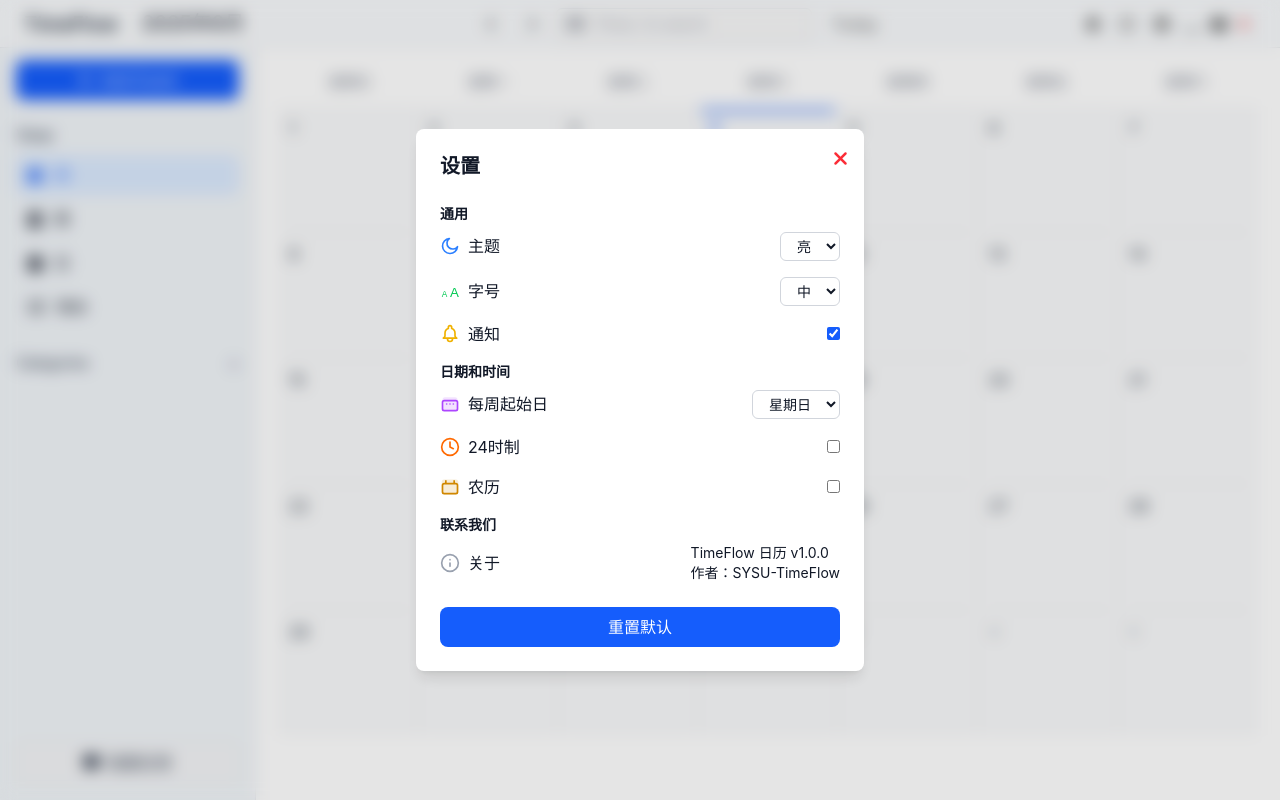
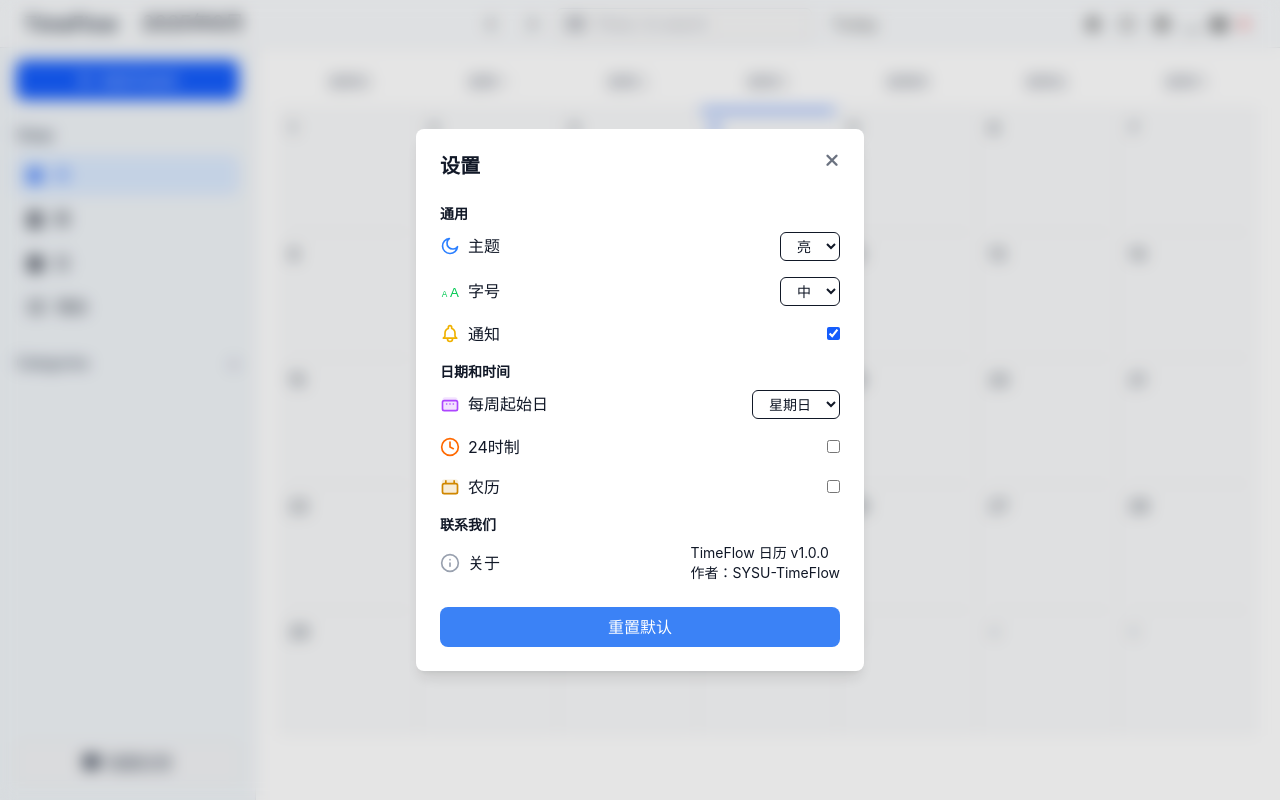
Before and after one commit to SYSU-TimeFlow/TimeFlow, a Vue app: page /#/ in a window 1280 px wide. Both pictures are taken after a click on the button 1162 px from the left and 23 px from the top of the page. Built offline with nearby package versions, Linux system fonts and the light colour scheme.

Commit message:
refactor(page): btn 统一

```diff
--- a/src/components/pages/SettingPage.vue
+++ b/src/components/pages/SettingPage.vue
@@ -24,7 +24,7 @@
       <div class="absolute top-4 right-4 flex space-x-2 z-10">
         <!-- 关闭按钮 -->
         <button
-          class="text-red-500 hover:text-red-700 cursor-pointer text-xl transition"
+          class="modal-close-btn absolute-top-right"
           @click="uiStore.closeSettings"
           title="关闭"
         >
@@ -38,7 +38,7 @@
       <div class="text-secondary text-sm font-semibold mb-2 mt-2">通用</div>
       <!-- 主题切换（选择条，选项为亮/暗） -->
       <div class="mb-4 flex items-center justify-between">
-        <span class="flex items-center ">
+        <span class="flex items-center">
           <!-- 月亮图标 -->
           <svg
             class="w-5 h-5 mr-2 text-blue-500"
@@ -57,7 +57,7 @@
         </span>
         <select
           v-model="settingStore.themeMode"
-          class="border border-gray-300 rounded-md px-3 py-1 text-sm focus:outline-none focus:ring-2 focus:ring-blue-500 focus:border-transparent"
+          class="border rounded-md px-3 py-1 text-sm focus:outline-none focus:ring-2 focus:ring-blue-500 focus:border-transparent"
           @change="applyThemeChange"
         >
           <option value="light">亮</option>
@@ -66,7 +66,7 @@
       </div>
       <!-- 字号选择 -->
       <div class="mb-4 flex items-center justify-between">
-        <span class="flex items-center ">
+        <span class="flex items-center">
           <!-- 小A大A图标 -->
           <svg
             class="w-5 h-5 mr-2 text-green-500"
@@ -96,7 +96,7 @@
         </span>
         <select
           v-model="settingStore.fontSize"
-          class="border border-gray-300 rounded-md px-3 py-1 text-sm focus:outline-none focus:ring-2 focus:ring-blue-500 focus:border-transparent"
+          class="border rounded-md px-3 py-1 text-sm focus:outline-none focus:ring-2 focus:ring-blue-500 focus:border-transparent"
           @change="applyFontSizeChange"
         >
           <option value="small">小</option>
@@ -106,7 +106,7 @@
       </div>
       <!-- 通知开关 -->
       <div class="mb-4 flex items-center justify-between">
-        <span class="flex items-center ">
+        <span class="flex items-center">
           <svg
             class="w-5 h-5 mr-2 text-yellow-500"
             fill="none"
@@ -136,7 +136,7 @@
       </div>
       <!-- 每周起始日 -->
       <div class="mb-4 flex items-center justify-between">
-        <span class="flex items-center ">
+        <span class="flex items-center">
           <!-- 周历图标 -->
           <svg
             class="w-5 h-5 mr-2 text-purple-500"
@@ -170,7 +170,7 @@
         </span>
         <select
           v-model="settingStore.weekStart"
-          class="border border-gray-300 rounded-md px-3 py-1 text-sm focus:outline-none focus:ring-2 focus:ring-blue-500 focus:border-transparent"
+          class="border rounded-md px-3 py-1 text-sm focus:outline-none focus:ring-2 focus:ring-blue-500 focus:border-transparent"
         >
           <option value="0">星期日</option>
           <option value="1">星期一</option>
@@ -183,7 +183,7 @@
       </div>
       <!-- 24小时制 -->
       <div class="mb-4 flex items-center justify-between">
-        <span class="flex items-center ">
+        <span class="flex items-center">
           <svg
             class="w-5 h-5 mr-2 text-orange-500"
             fill="none"
@@ -208,7 +208,7 @@
       </div>
       <!-- 农历开关 -->
       <div class="mb-4 flex items-center justify-between">
-        <span class="flex items-center ">
+        <span class="flex items-center">
           <!-- 日历图标 -->
           <svg
             class="w-5 h-5 mr-2 text-yellow-600"
@@ -267,7 +267,7 @@
       <div class="text-secondary text-sm font-semibold mb-2 mt-2">联系我们</div>
       <!-- 关于 -->
       <div class="mb-4 flex items-center justify-between">
-        <span class="flex items-center ">
+        <span class="flex items-center">
           <svg
             class="w-5 h-5 mr-2 text-gray-400"
             fill="none"
@@ -293,7 +293,7 @@
       <div class="mt-6 flex gap-3">
         <!-- 重置按钮 -->
         <button
-          class="w-full py-2 bg-blue-600 text-white rounded-lg hover:bg-blue-700 transition cursor-pointer whitespace-nowrap font-medium"
+          class="modal-save-btn w-full"
           @click="resetSettings"
         >
           重置默认
@@ -305,7 +305,7 @@
         <div
           v-if="showToast"
           class="fixed left-1/2 top-20 -translate-x-1/2 px-6 py-2 rounded shadow-lg z-50"
-          :class=" [
+          :class="[
             toastType === 'success' ? 'bg-green-500' : 'bg-blue-500',
             'text-white',
           ]"
--- a/src/styles/theme.css
+++ b/src/styles/theme.css
@@ -108,38 +108,6 @@
   --modal-shadow: 0 16px 32px rgba(1, 4, 9, 0.85); /* 更明显的阴影 */
 }
 
-/* ====================== pages ======================= */
-
-/*  设置基础样式 (亮色模式) */
-.event-modal,
-.settings-container {
-  background-color: var(
-    --modal-bg
-  ); /* 在亮色模式下使用 :root 中定义的 --modal-bg */
-  color: var(--text-primary); /* 基础文字颜色 */
-  /* 其他基础样式，如圆角、阴影等已由Vue组件中的Tailwind类处理 */
-}
-
-/* 暗黑模式下的模态框样式  */
-.dark-mode .event-modal,
-.dark-mode .settings-container {
-  background-color: var(
-    --modal-bg
-  ) !important; /* 使用 .dark-mode 中定义的 --modal-bg */
-  color: var(
-    --modal-text-primary-color
-  ); /* 使用 .dark-mode 中定义的 --modal-text-primary-color */
-  border: 1px solid var(--modal-border);
-  box-shadow: var(--modal-shadow);
-}
-
-.dark-mode .settings-container .text-secondary {
-  color: var(
-    --modal-text-secondary-color
-  ); /* 使用 .dark-mode 中定义的 --modal-text-secondary-color */
-}
-
-/* ====================== pages ======================= */
 
 /* 覆盖各种组件的默认样式 */
 .dark-mode .bg-blue-600 {
@@ -171,50 +139,6 @@ html,
   color: var(--icon-color-active);
 }
 
-/* 暗黑模式下的模态框样式 */
-.dark-mode .modal-header h3 {
-  color: var(--modal-title-color);
-}
-
-/* 修改：确保 modal-header, modal-body, modal-footer 在暗黑模式下使用正确的背景 */
-.dark-mode .modal-header,
-.dark-mode .modal-body, /* 确保 modal-body 也应用暗黑模式背景 */
-.dark-mode .modal-footer {
-  border-color: var(--modal-border);
-  background-color: var(
-    --modal-bg
-  ); /* 确保这些部分也使用暗黑模式的 --modal-bg */
-}
-
-.dark-mode .modal-body label {
-  color: var(--modal-label-color);
-}
-
-.dark-mode .modal-body input,
-.dark-mode .modal-body textarea {
-  background-color: var(--modal-input-bg);
-  color: var(--modal-input-text);
-  border-color: var(--modal-input-border);
-  /* 确保暗黑模式下输入框焦点样式也由 theme.css 控制或与 Tailwind 协调 */
-}
-
-.dark-mode .modal-body input:focus,
-.dark-mode .modal-body textarea:focus {
-  border-color: #58a6ff !important; /* 来自原scoped CSS */
-  box-shadow: 0 0 0 3px rgba(88, 166, 255, 0.3) !important; /* 来自原scoped CSS */
-}
-
-.dark-mode .modal-footer button {
-  color: var(--modal-button-text);
-}
-
-.dark-mode .modal-footer button.bg-blue-600 {
-  background-color: var(--modal-button-bg);
-}
-
-.dark-mode .modal-footer button.bg-blue-600:hover {
-  background-color: var(--modal-button-hover);
-}
 
 /* ====================== 统一模态框样式 ======================= */
 
@@ -225,8 +149,8 @@ html,
 .help-modal,
 .category-modal,
 .feedback-modal {
-  background-color: var(--modal-bg);
-  color: var(--text-primary);
+  background-color: var(--modal-bg); /* 使用亮色模式下的模态框背景色 */
+  color: var(--text-primary); /* 使用亮色模式下的主要文本颜色 */
 }
 
 /* 暗黑模式下的统一模态框样式 */
@@ -236,32 +160,56 @@ html,
 .dark-mode .help-modal,
 .dark-mode .category-modal,
 .dark-mode .feedback-modal {
-  background-color: var(--modal-bg) !important;
-  color: var(--modal-text-primary-color);
-  border: 1px solid var(--modal-border);
-  box-shadow: var(--modal-shadow);
+  background-color: var(--modal-bg) !important; /* 使用暗黑模式下的模态框背景色 */
+  color: var(--modal-text-primary-color); /* 使用暗黑模式下的主要文本颜色 */
+  border: 1px solid var(--modal-border); /* 添加边框以增强区分度 */
+  box-shadow: var(--modal-shadow); /* 添加阴影以提升视觉层次 */
 }
 
 /* 统一模态框头部、主体、底部样式 */
 .dark-mode .modal-header,
 .dark-mode .modal-body,
 .dark-mode .modal-footer {
-  border-color: var(--modal-border);
-  background-color: var(--modal-bg);
+  border-color: var(--modal-border); /* 使用暗黑模式下的边框颜色 */
+  background-color: var(--modal-bg); /* 使用暗黑模式下的背景色 */
 }
 
 /* 统一模态框标题样式 */
 .dark-mode .modal-header h3 {
-  color: var(--modal-title-color) !important;
-  text-shadow: 1px 1px 2px rgba(0, 0, 0, 0.7);
-  font-weight: 600;
+  color: var(--modal-title-color) !important; /* 使用暗黑模式下的标题颜色 */
+  text-shadow: 1px 1px 2px rgba(0, 0, 0, 0.7); /* 添加轻微的文字阴影以增强可读性 */
+  font-weight: 600; /* 加粗标题以突出显示 */
 }
 
 /* 统一表单标签样式 */
 .dark-mode .modal-body label,
 .dark-mode .form-group label {
-  color: var(--modal-label-color) !important;
-  font-weight: 500;
+  color: var(--modal-label-color) !important; /* 使用暗黑模式下的标签颜色 */
+  font-weight: 500; /* 适度加粗标签文字 */
+}
+
+/* 亮色模式下的输入框样式 */
+.modal-body input,
+.modal-body textarea,
+.modal-body select,
+.form-group input,
+.form-group textarea,
+.form-group select {
+  border: 1px solid #d1d5db !important; /* 使用亮色模式下的输入框边框颜色 */
+  padding: 0.5rem; /* 添加内边距 */
+  border-radius: 0.375rem; /* 圆角 */
+  outline: none; /* 移除默认的聚焦样式 */
+  transition: box-shadow 0.3s, border-color 0.3s; /* 平滑过渡效果 */
+}
+
+.modal-body input:focus,
+.modal-body textarea:focus,
+.modal-body select:focus,
+.form-group input:focus,
+.form-group textarea:focus,
+.form-group select:focus {
+  border-color: #388bfd !important; /* 聚焦时移除边框颜色 */
+  box-shadow: 0 0 0 3px rgba(88, 166, 255, 0.3); /* 聚焦时的炫光效果 */
 }
 
 /* 统一输入框和文本域样式 */
@@ -271,10 +219,10 @@ html,
 .dark-mode .form-group input,
 .dark-mode .form-group textarea,
 .dark-mode .form-group select {
-  background-color: var(--modal-input-bg) !important;
-  color: var(--modal-input-text) !important;
-  border: 1px solid var(--modal-input-border) !important;
-  box-shadow: inset 0 1px 2px rgba(0, 0, 0, 0.3);
+  background-color: var(--modal-input-bg) !important; /* 使用暗黑模式下的输入框背景色 */
+  color: var(--modal-input-text) !important; /* 使用暗黑模式下的输入框文字颜色 */
+  border: 1px solid var(--modal-input-border, #d1d5db) !important; /* 使用暗黑模式下的输入框边框颜色，默认值为 border-gray-300 */
+  box-shadow: inset 0 1px 2px rgba(0, 0, 0, 0.3); /* 添加内阴影以增强视觉效果 */
 }
 
 /* 统一输入框焦点样式 */
@@ -284,8 +232,8 @@ html,
 .dark-mode .form-group input:focus,
 .dark-mode .form-group textarea:focus,
 .dark-mode .form-group select:focus {
-  border-color: #58a6ff !important;
-  box-shadow: 0 0 0 3px rgba(88, 166, 255, 0.3) !important;
+  border-color: #58a6ff !important; /* 焦点状态下的边框颜色 */
+  box-shadow: 0 0 0 3px rgba(88, 166, 255, 0.3) !important; /* 焦点状态下的外阴影 */
 }
 
 /* 统一占位符样式 */
@@ -293,94 +241,164 @@ html,
 .dark-mode .modal-body textarea::placeholder,
 .dark-mode .form-group input::placeholder,
 .dark-mode .form-group textarea::placeholder {
-  color: var(--text-tertiary) !important;
+  color: var(--text-tertiary) !important; /* 使用暗黑模式下的占位符颜色 */
 }
 
 /* 统一按钮样式 */
 .dark-mode .modal-footer button {
-  color: var(--modal-button-text);
+  color: var(--modal-button-text); /* 按钮文字颜色 */
 }
 
 .dark-mode .modal-footer button.bg-blue-600,
 .dark-mode .modal-footer .btn-primary {
-  background-color: var(--modal-button-bg) !important;
-  color: var(--modal-button-text) !important;
-  border: 1px solid var(--modal-button-bg);
+  background-color: var(--modal-button-bg) !important; /* 主按钮背景色 */
+  color: var(--modal-button-text) !important; /* 主按钮文字颜色 */
+  border: 1px solid var(--modal-button-bg); /* 主按钮边框颜色 */
 }
 
 .dark-mode .modal-footer button.bg-blue-600:hover,
 .dark-mode .modal-footer .btn-primary:hover {
-  background-color: var(--modal-button-hover) !important;
+  background-color: var(--modal-button-hover) !important; /* 主按钮悬停背景色 */
 }
 
 .dark-mode .modal-footer button.bg-red-600,
 .dark-mode .modal-footer .btn-danger {
-  background-color: #da3633 !important;
-  color: var(--modal-button-text) !important;
-  border: 1px solid #da3633;
+  background-color: #da3633 !important; /* 危险按钮背景色 */
+  color: var(--modal-button-text) !important; /* 危险按钮文字颜色 */
+  border: 1px solid #da3633; /* 危险按钮边框颜色 */
 }
 
 .dark-mode .modal-footer button.bg-red-600:hover,
 .dark-mode .modal-footer .btn-danger:hover {
-  background-color: #f85149 !important;
+  background-color: #f85149 !important; /* 危险按钮悬停背景色 */
 }
 
 .dark-mode .modal-footer button.bg-gray-300,
 .dark-mode .modal-footer .btn-secondary {
-  background-color: var(--modal-button-secondary) !important;
-  color: var(--text-primary) !important;
-  border: 1px solid var(--modal-border);
+  background-color: var(--modal-button-secondary) !important; /* 次要按钮背景色 */
+  color: var(--text-primary) !important; /* 次要按钮文字颜色 */
+  border: 1px solid var(--modal-border); /* 次要按钮边框颜色 */
 }
 
 .dark-mode .modal-footer button.bg-gray-300:hover,
 .dark-mode .modal-footer .btn-secondary:hover {
-  background-color: var(--modal-button-secondary-hover) !important;
+  background-color: var(--modal-button-secondary-hover) !important; /* 次要按钮悬停背景色 */
+}
+/* 统一关闭按钮样式 */
+.modal-close-btn {
+  display: flex;
+  align-items: center;
+  justify-content: center;
+  width: 2rem;
+  height: 2rem;
+  border-radius: 0.375rem;
+  cursor: pointer;
+  border: none;
+  background: transparent;
+  color: #6b7280; /* 默认关闭按钮颜色 */
+  font-size: 1.125rem;
 }
 
-/* 统一关闭按钮样式 */
-.dark-mode .modal-header button {
-  color: var(--text-secondary) !important;
+.modal-close-btn:hover {
+  color: #ef4444; /* 悬停时关闭按钮颜色 */
+  background-color: rgba(239, 68, 68, 0.1); /* 悬停时关闭按钮背景色 */
 }
 
-.dark-mode .modal-header button:hover {
-  color: #ff6b6b !important;
-  background-color: rgba(255, 107, 107, 0.1);
+.modal-close-btn:active {
+  background-color: rgba(239, 68, 68, 0.2); /* 点击时背景色 */
 }
 
-/* 统一分类选择器样式 */
-.dark-mode .category-option {
-  box-shadow: 0 0 0 2px var(--modal-border), 0 2px 4px rgba(0, 0, 0, 0.4);
+/* 暗黑模式下的关闭按钮样式 */
+.dark-mode .modal-close-btn {
+  color: var(--text-secondary); /* 暗黑模式下的关闭按钮颜色 */
 }
 
-.dark-mode .category-option.border-gray-800 {
-  box-shadow: 0 0 0 3px #58a6ff !important;
-  border-color: #58a6ff !important;
+.dark-mode .modal-close-btn:hover {
+  color: #bc2d2d; /* 暗黑模式下悬停时关闭按钮颜色 */
+  background-color: rgba(255, 107, 107, 0.1); /* 暗黑模式下悬停时关闭按钮背景色 */
 }
 
-/* 统一复选框样式 */
-.dark-mode input[type="checkbox"] {
-  accent-color: #58a6ff;
-  filter: brightness(1.2);
+/* 统一模态框底部按钮样式 */
+.modal-save-btn {
+  padding: 0.5rem 1rem;
+  background-color: #3b82f6;
+  color: white;
+  border: none;
+  border-radius: 0.5rem;
+  cursor: pointer;
+  font-weight: 500;
+  transition: background-color 0.2s;
 }
 
-/* 统一文本颜色覆盖 */
-.dark-mode .text-gray-700 {
-  color: var(--modal-label-color) !important;
+.modal-save-btn:hover {
+  background-color: #2563eb;
 }
 
-.dark-mode .text-gray-500 {
-  color: var(--text-tertiary) !important;
+.modal-save-btn:disabled {
+  background-color: #d1d5db;
+  color: #9ca3af;
+  cursor: not-allowed;
 }
 
-.dark-mode .text-secondary {
-  color: var(--modal-text-secondary-color) !important;
+.modal-del-btn {
+  padding: 0.5rem 1rem;
+  background-color: #ef4444;
+  color: white;
+  border: none;
+  border-radius: 0.5rem;
+  cursor: pointer;
+  font-weight: 500;
+  transition: background-color 0.2s;
+}
+
+.modal-del-btn:hover {
+  background-color: #dc2626;
+}
+
+/* 暗黑模式下的统一按钮样式 */
+.dark-mode .modal-save-btn {
+  background-color: var(--modal-button-bg);
+  color: var(--modal-button-text);
+}
+
+.dark-mode .modal-save-btn:hover {
+  background-color: var(--modal-button-hover);
+}
+
+.dark-mode .modal-save-btn:disabled {
+  background-color: var(--modal-button-secondary);
+  color: var(--text-tertiary);
+}
+
+.dark-mode .modal-del-btn {
+  background-color: #da3633;
+  color: var(--modal-button-text);
+}
+
+.dark-mode .modal-del-btn:hover {
+  background-color: #f85149;
 }
 
 /* 统一快捷键样式 */
 .dark-mode kbd {
-  background-color: var(--modal-input-bg) !important;
-  border: 1px solid var(--modal-input-border) !important;
-  color: var(--modal-title-color) !important;
+  background-color: var(--modal-input-bg) !important; /* 快捷键背景色 */
+  border: 1px solid var(--modal-input-border) !important; /* 快捷键边框颜色 */
+  color: var(--modal-title-color) !important; /* 快捷键文字颜色 */
   box-shadow: 0 1px 0 rgba(255, 255, 255, 0.1),
-    inset 0 1px 2px rgba(0, 0, 0, 0.3);
+    inset 0 1px 2px rgba(0, 0, 0, 0.3); /* 快捷键阴影效果 */
 }
+
+/* ====================== 模态框规范 ======================= */
+
+/*
+模态框规范：
+1. 每个模态框应包含以下部分：
+   - modal-header: 用于显示模态框标题或关闭按钮。
+   - modal-body: 用于显示主要内容，如表单、文本或其他交互元素。
+   - modal-footer: 用于显示操作按钮，如“保存”、“取消”等。
+
+2.设计原因：
+   - 统一的结构和样式可以提高代码的可维护性和一致性。一次性地定义样式和结构，减少重复代码。
+   - 模态框的分区设计有助于快速定位和修改特定部分的样式或功能。
+   - 提供一致的交互体验，增强用户的熟悉感。
+*/
```
Also changed, not shown: src/components/pages/CategoryPage.vue (+17 -17 lines), src/components/pages/EventPage.vue (+44 -36 lines), src/components/pages/FeedBackPage.vue (+9 -8 lines), src/components/pages/HelpPage.vue (+4 -3 lines), src/components/pages/ToDoPage.vue (+23 -17 lines).
